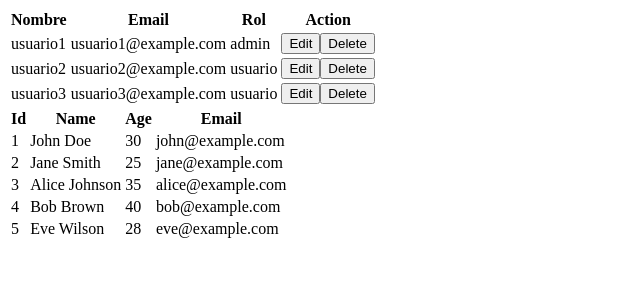
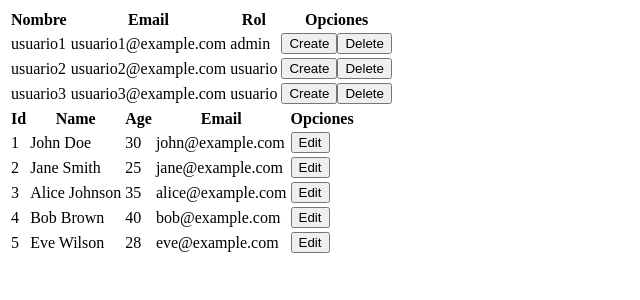
Before and after one commit to willvcg/components-custom, an Angular app in the folder components-custom/: page / in a window 1280 px wide. Shown: the top 300 px of the page, without its empty margins (0-640 px from the left). Built offline with nearby package versions, Linux system fonts and the light colour scheme.

Commit message:
fix: improve button to custom table

```diff
--- a/components-custom/src/app/app.component.html
+++ b/components-custom/src/app/app.component.html
@@ -1,2 +1,2 @@
-<app-table [headArray]="headArray()" [gridArray]="gridArray()" (onEdit)="onEditUser($event)" (onDelete)="onDeleteUser($event)"/>
-<app-table [headArray]="headTable()" [gridArray]="dataTable()"/>
+<app-table [headArray]="headArray()" [gridArray]="gridArray()" [buttonsOptions]="buttonsArray()"/>
+<app-table [headArray]="headTable()" [gridArray]="dataTable()" [buttonsOptions]="buttonsTabla()"/>
--- a/components-custom/src/app/app.component.ts
+++ b/components-custom/src/app/app.component.ts
@@ -1,6 +1,6 @@
 import { Component, signal } from '@angular/core';
 import { RouterOutlet } from '@angular/router';
-import { CustomItem, HeadTable, Options, TableComponent } from "./components/table/table.component";
+import { ButtonsOptions, CustomItem, HeadTable, Options, TableComponent } from "./components/table/table.component";
 
 export interface User{
   nombre: string;
@@ -55,26 +55,49 @@ export class AppComponent {
     {head: 'Nombre', fieldName: 'nombre'},
     {head: 'Email', fieldName: 'email'},
     {head: 'Rol', fieldName: 'rol'},
-    {head: 'Action', fieldName: ''}
+    {head: 'Opciones', fieldName: 'buttonsOptions'}
   ])
   gridArray = signal<User[]>(Arrayusuarios)
-
-
+  buttonsArray = signal<ButtonsOptions>({
+    buttons: [{
+      title:'Create',
+      class: '',
+      tooltip: '',
+      callback: (ev) => {
+        this.onCallBack(ev)
+      },
+    },
+    {
+      title:'Delete',
+      class: '',
+      tooltip: '',
+      callback: (ev) => {
+        this.onCallBack(ev)
+      },
+    }
+  ]
+  })
   // headTable = signal<Options>({'id': 'Id', 'name': 'Name', 'age': 'Age', 'email': 'Email'})
   headTable = signal<HeadTable[]>([
     {head: 'Id', fieldName: 'id'},
     {head: 'Name', fieldName: 'name'},
     {head: 'Age', fieldName: 'age'},
-    {head: 'Email', fieldName: 'email'}
+    {head: 'Email', fieldName: 'email'},
+    {head: 'Opciones', fieldName: 'buttonsOptions'}
   ])
   dataTable = signal<TableRow[]>(sampleData)
+  buttonsTabla = signal<ButtonsOptions>({
+    buttons: [{
+      title:'Edit',
+      class: '',
+      tooltip: '',
+      callback: (ev) => {
+        this.onCallBack(ev)
+      },
+    }]
+  })
 
-
-  protected onEditUser(event: CustomItem){
-    console.log("onEditUser", event)
-  }
-
-  protected onDeleteUser(event: CustomItem){
-    console.log("onDeleteUser", event)
+  protected onCallBack(ev: CustomItem){
+    console.log("ev", ev)
   }
 }
--- a/components-custom/src/app/components/table/table.component.html
+++ b/components-custom/src/app/components/table/table.component.html
@@ -11,13 +11,16 @@
         <tr>
           @for (head of headArray(); track head.head) {
             <td>
-               @if (head.fieldName !== '') {
-                {{item[head.fieldName]}}
-               }
-               @if (head.fieldName === '') {
-                <button (click)="onEditTable(item)">Edit</button>
-                <button (click)="onDeleteTable(item)">Delete</button>
-               }
+               @switch (head.fieldName) {
+                @case ("buttonsOptions") {
+                  @for (button of buttonsOptions()?.buttons; track button) {
+                    <button (click)="onButtonsOptionsClick(item, button)">{{button.title}}</button>
+                  }
+                }
+                @default {
+                  {{item[head.fieldName]}}
+                }
+              }
             </td>
           }
         </tr>
--- a/components-custom/src/app/components/table/table.component.ts
+++ b/components-custom/src/app/components/table/table.component.ts
@@ -35,6 +35,17 @@ export type CollapseOptions = {
   class?: string,
 }
 
+export type ButtonOptions = {
+  title: string,
+  class?: string,
+  tooltip?: string,
+  callback: (ev: any) => void
+}
+export type ButtonsOptions = {
+  buttons: ButtonOptions[],
+  class?: string
+}
+
 @Component({
   selector: 'app-table',
   standalone: true,
@@ -46,16 +57,10 @@ export class TableComponent {
 
   headArray = input.required<HeadTable[]>()
   gridArray = input.required<CustomItem[]>()
-  onEdit = output<CustomItem>()
-  onDelete = output<CustomItem>()
+  buttonsOptions = input<ButtonsOptions>()
 
-
-  protected onEditTable(event: CustomItem){
-    this.onEdit.emit(event)
-  }
-
-  protected onDeleteTable(event: CustomItem){
-    this.onDelete.emit(event)
+  protected onButtonsOptionsClick(item: CustomItem, button: ButtonOptions) {
+    item && button.callback?.(item)
   }
 
   /** Opciones pasadas e options (key: value) */
```
